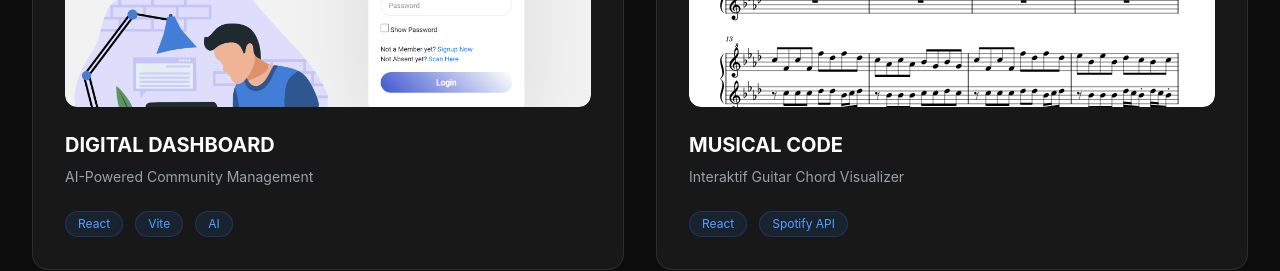
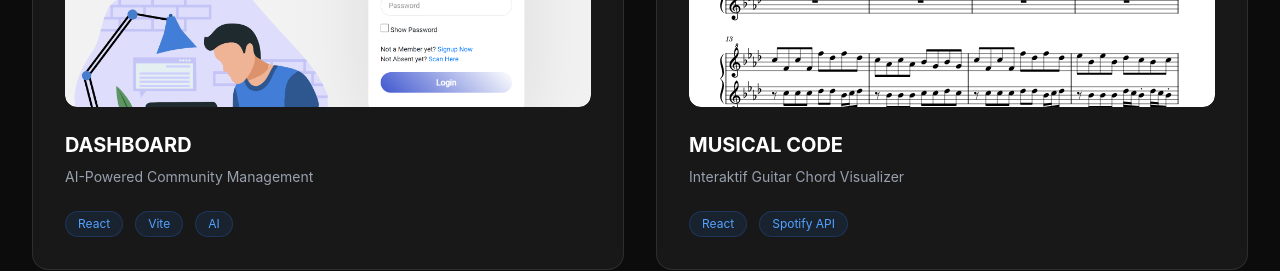
Before and after one commit to 10-Abel-01/Portofolio-Abel, a React (Vite) app: page / in a window 1280 px wide. Shown: the part 1980-2251 px from the top of the page. Built offline with nearby package versions, Linux system fonts and the light colour scheme.

Commit message:
fix: change project dashboard title

```diff
--- a/src/components/sections/Projects.jsx
+++ b/src/components/sections/Projects.jsx
@@ -23,7 +23,7 @@ const Projects = () => {
             />
           </div>
           <h3 className="text-xl font-bold mb-2 group-hover:text-blue-400 transition-colors">
-            DIGITAL DASHBOARD
+            DASHBOARD
           </h3>
           <p className="text-gray-400 text-sm mb-6">
             AI-Powered Community Management
```
